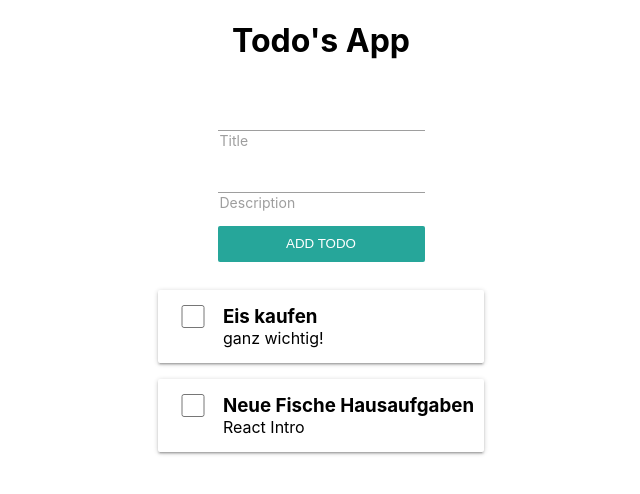
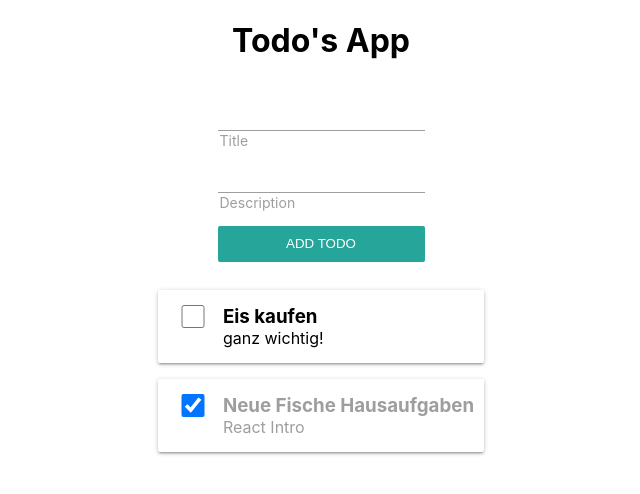
Before and after one commit to maxbischof/todo-app, a React (Create React App) app: page / in a window 1280 px wide. Shown: the top 494 px of the page, without its empty margins (319-959 px from the left). Built offline with nearby package versions, Linux system fonts and the light colour scheme.

Commit message:
Change set state for new todo

```diff
--- a/src/App.js
+++ b/src/App.js
@@ -7,17 +7,14 @@ class App extends Component {
   state = {
     todos: [
       {title: "Eis kaufen", description: "ganz wichtig!", done: false},
-      {title: "Neue Fische Hausaufgaben", description: "React Intro", done: false}
+      {title: "Neue Fische Hausaufgaben", description: "React Intro", done: true}
     ]
   }
 
-  addTodo = ({title, description}) => {
-    this.setState(state => {
-      const todosArray = state.todos.concat({title})
-      return (todosArray)
-    })
-    this.state.todos.push({title: title, description, done: false})
-  }
+  addTodo = ({title, description, done}) => {
+    this.setState({
+      todos: [...this.state.todos, {title, description, done}]
+  })}
 
   render() {
     return (
--- a/src/Components/Todo.js
+++ b/src/Components/Todo.js
@@ -1,9 +1,14 @@
-import React from 'react'
-import './Todo.css'
+import React from "react"
+import "./Todo.css"
 
-const Todo = ({title, description, done}) => (
-  <article className={done ? "todo todo-done" : "todo" }>
-    <input className="todo_checkbox" type="checkbox" />
+const Todo = ({ title, description, done }) => (
+  <article className={done ? "todo todo-done" : "todo"}>
+    <input
+      className="todo_checkbox"
+      type="checkbox"
+      defaultChecked={done}
+      //onChange={this.handleChangeChk}
+    />
     <h3 className="todo_title">{title}</h3>
     <p className="todo_description">{description}</p>
   </article>
```
